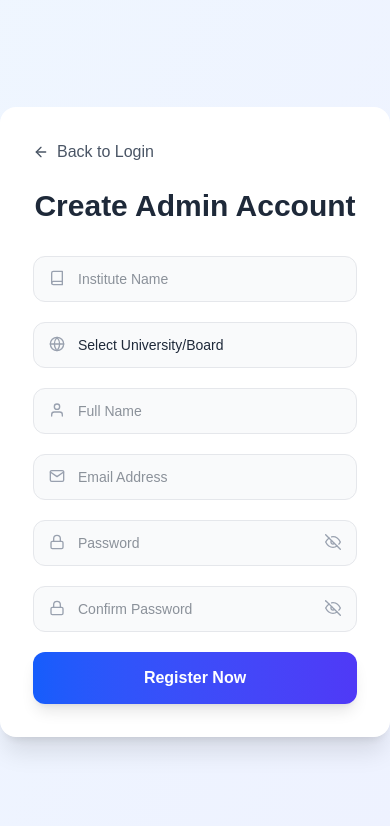
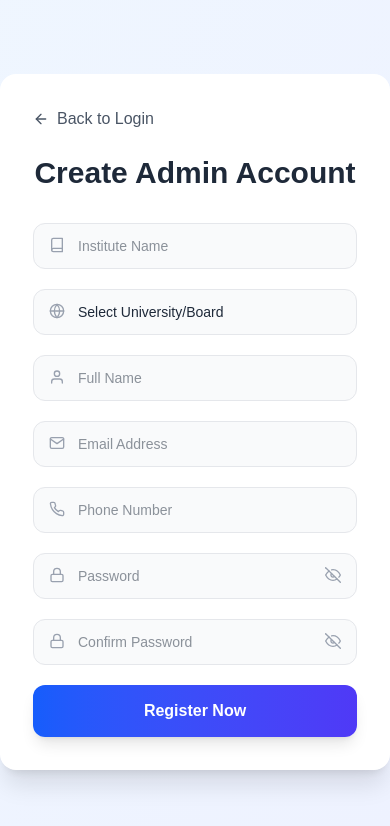
Before and after one commit to abhishiktemmanuel/duty-allocator, a React (Vite) app in the folder frontend/: page /register in a window 390 px wide. Shown: the top 826 px of the page. Built offline with nearby package versions, Linux system fonts and the light colour scheme; no server answers.

Commit message:
feat: add phone number field to admin registration; update validation and UI components

```diff
--- a/frontend/src/components/auth/Register.jsx
+++ b/frontend/src/components/auth/Register.jsx
@@ -11,13 +11,15 @@ import {
   FiEyeOff,
   FiAlertCircle,
   FiLoader,
-  FiGlobe
+  FiGlobe,
+  FiPhone
 } from "react-icons/fi";
 
 const Register = () => {
   const [formData, setFormData] = useState({
     name: "",
     email: "",
+    phone: "",
     password: "",
     confirmPassword: "",
     orgName: "",
@@ -184,6 +186,21 @@ const Register = () => {
             />
           </div>
 
+          {/* Phone */}
+          <div className="relative">
+            <FiPhone className="absolute top-3.5 left-4 text-gray-400 dark:text-gray-500" />
+            <input
+              type="text"
+              placeholder="Phone Number"
+              id="phone"
+              name="phone"
+              value={formData.phone}
+              onChange={handleChange}
+              required
+              className="w-full pl-11 pr-4 py-3 bg-gray-50 dark:bg-gray-700 border border-gray-200 dark:border-gray-600 rounded-xl text-sm text-gray-800 dark:text-white focus:border-blue-500 focus:ring-2 focus:ring-blue-200 dark:focus:ring-blue-500/30"
+            />
+          </div>
+
           {/* Password */}
           <div className="relative">
             <FiLock className="absolute top-3.5 left-4 text-gray-400 dark:text-gray-500" />
```
Also changed, not shown: 1 other file (tests, documents, lock files or other folders).
